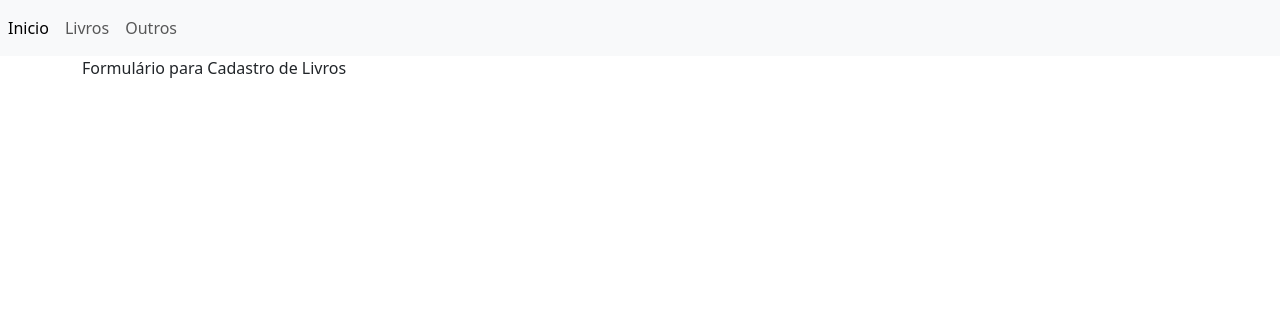
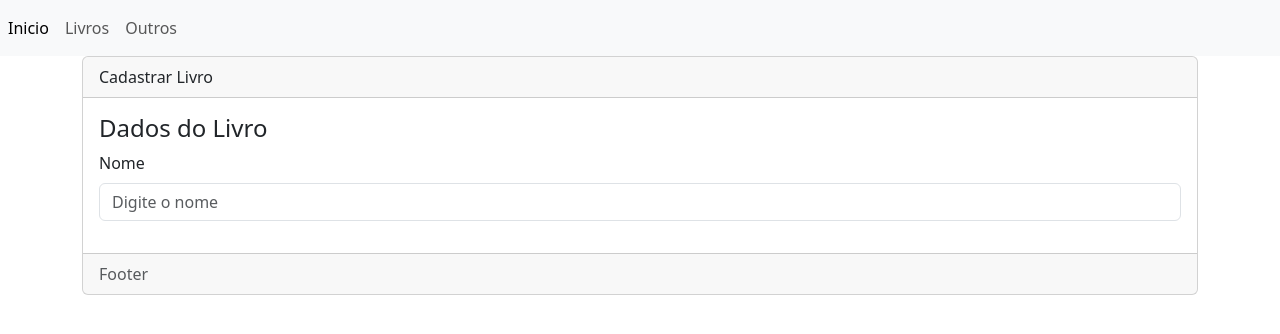
Before and after one commit to celsodiehl/crud-python-com-django, a Django app: page /livros/create in a window 1280 px wide. Shown: the top 334 px of the page. Run offline with Django 5.2, Linux system fonts and the light colour scheme.

Commit message:
Inserido pagina form.html ao create

```diff
--- a/sistema/livraria/templates/livros/create.html
+++ b/sistema/livraria/templates/livros/create.html
@@ -4,6 +4,15 @@
 
 {% block conteudo %}
 
-Formulário para Cadastro de Livros
+<div class="card">
+    <div class="card-header">Cadastrar Livro</div>
+    <div class="card-body">
+        <h4 class="card-title">Dados do Livro</h4>
+        {% include 'livros/form.html' %}
+
+    </div>
+    <div class="card-footer text-muted">Footer</div>
+</div>
+
 
 {% endblock %}
--- a/sistema/livraria/templates/livros/form.html
+++ b/sistema/livraria/templates/livros/form.html
@@ -0,0 +1,8 @@
+<form enctype="multipart/form-data" method="post">
+
+<div class="mb-3">
+    <label for="" class="form-label">Nome</label>
+    <input type="text" class="form-control" name="" id="" aria-describedby="helpId" placeholder="Digite o nome" />
+</div>
+
+</form>
```
